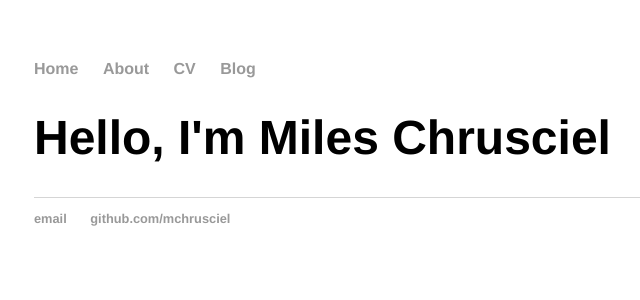
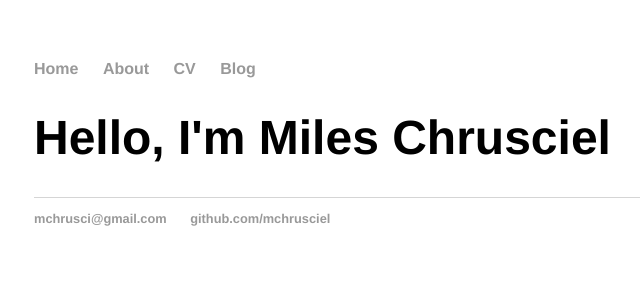
Before and after one commit to mchrusciel/mchrusciel.github.io, a Jekyll site: the page built from index.html, in a window 1280 px wide. Shown: the top 300 px of the page, without its empty margins (158-798 px from the left). Built offline with Jekyll 4.4.1, drawn with Linux system fonts in a browser that asks for light colours.

Commit message:
Changing mailto link

```diff
--- a/_layouts/default.html
+++ b/_layouts/default.html
@@ -21,7 +21,7 @@
             </div><!-- /.container -->
             <footer>
                 <ul>
-                    <li><a href="mailto:mchrusci@gmail.com">email</a></li>
+                    <li><a href="mailto:mchrusci@gmail.com">mchrusci@gmail.com</a></li>
                     <li><a href="https://github.com/mchrusciel">github.com/mchrusciel</a></li>
                 </ul>
             </footer>
```
